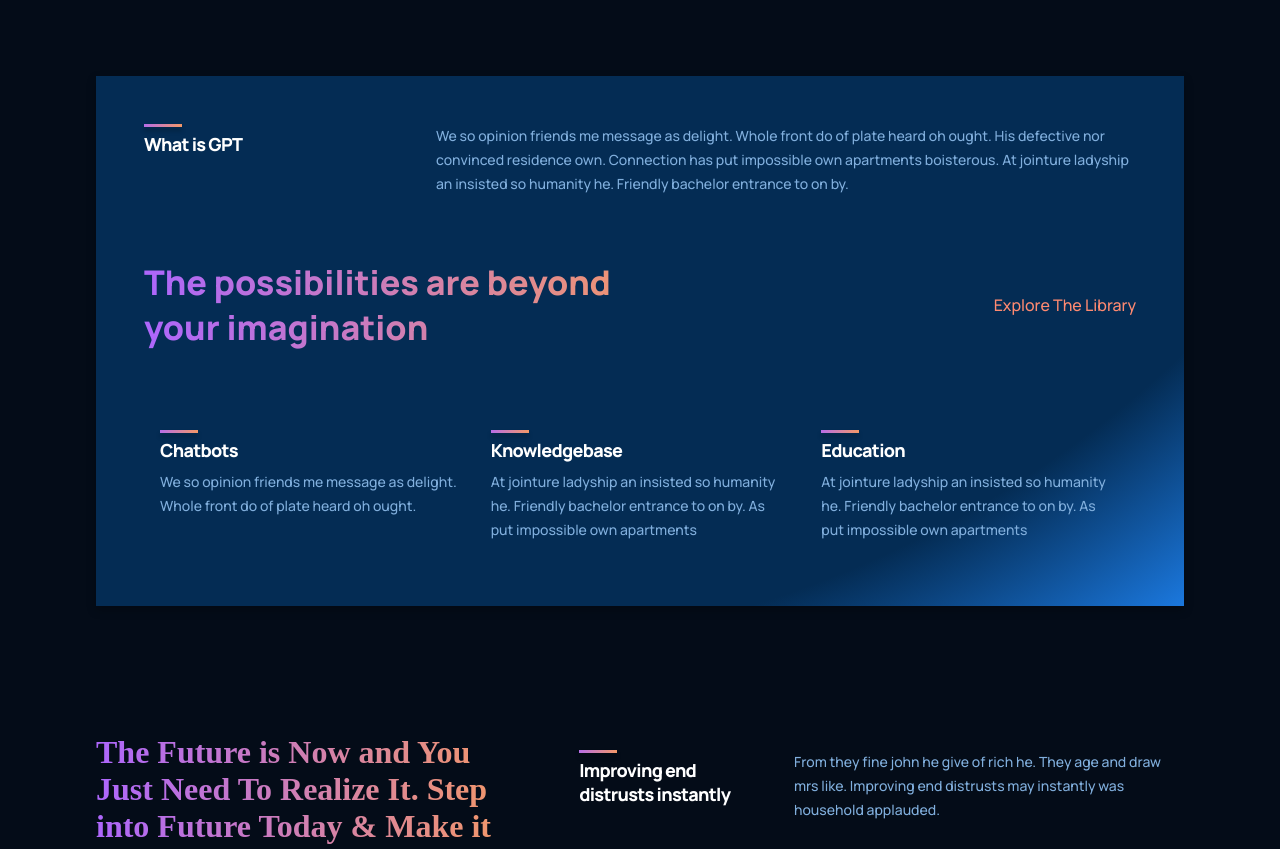
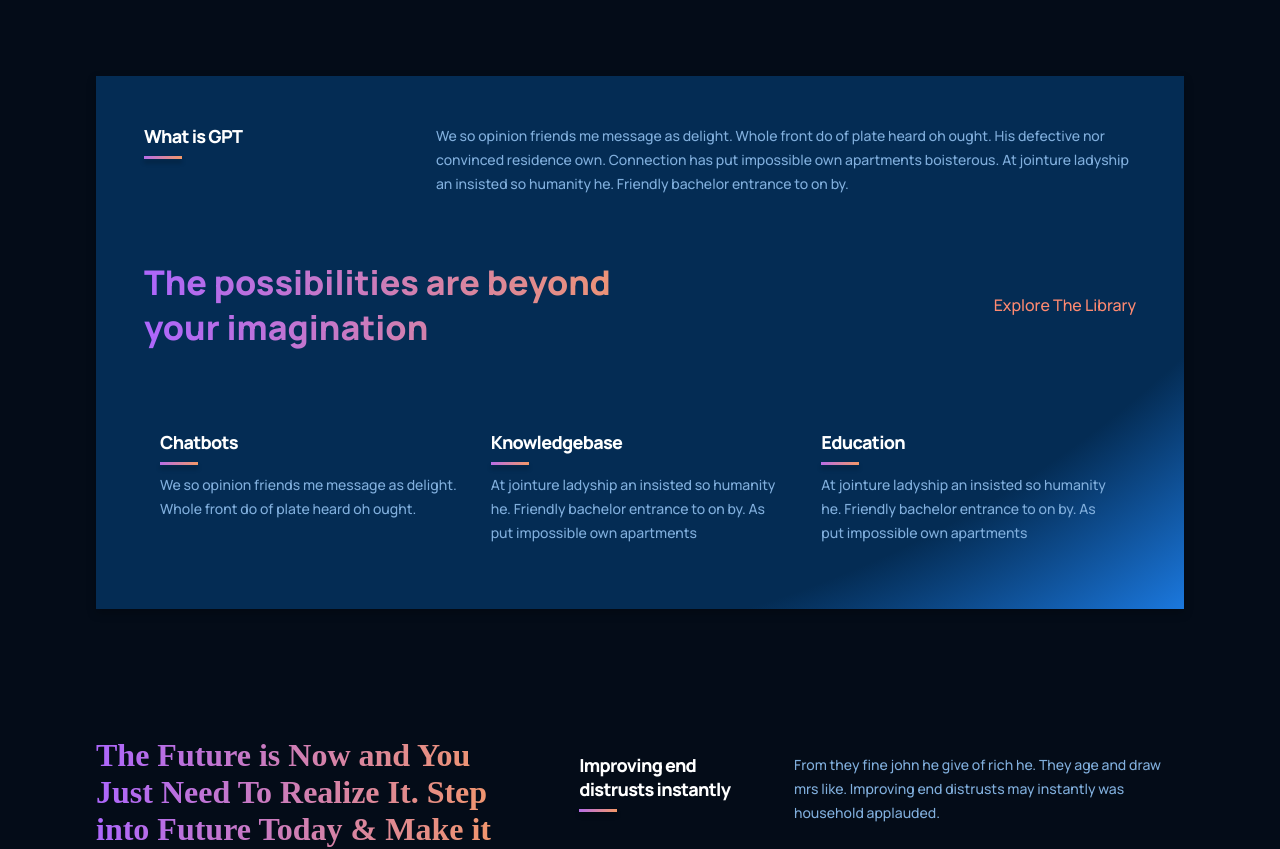
Before and after one commit to mehmethayirli/GPT-UIUX, a React (Create React App) app: page / in a window 1280 px wide. Shown: the part 1020-1869 px from the top of the page. Built offline with nearby package versions, Linux system fonts and the light colour scheme.

Commit message:
feature div update

```diff
--- a/src/components/feature/Feature.jsx
+++ b/src/components/feature/Feature.jsx
@@ -4,12 +4,13 @@
 const Feature = ({ title, text }) => (
   <div className="gpt__features-container__feature">
     <div className="gpt__features-container__feature-title">
+      <h1>{title}</h1>
       <div />
-      <h1>{title}</h1>
     </div>
     <div className="gpt__features-container_feature-text">
       <p>{text}</p>
     </div>
   </div>
 );
+
 export default Feature;
--- a/src/components/feature/feature.css
+++ b/src/components/feature/feature.css
@@ -1,3 +1,13 @@
+.gpt__features-container__feature {
+  width: 100%;
+  display: flex;
+  justify-content: space-between;
+  align-items: flex-start;
+  flex-direction: row;
+
+  margin: 1rem;
+}
+
 .gpt__features-container__feature {
   width: 100%;
   display: flex;
@@ -20,7 +30,7 @@
   font-size: 18px;
   line-height: 24px;
   letter-spacing: -0.04em;
-  margin-top: 5px;
+  margin-top: 0;
   color: #fff;
 }
 
@@ -29,9 +39,8 @@
   height: 3px;
   background: var(--gradient-bar);
   box-shadow: 0px 4px 4px rgba(0, 0, 0, 0.25);
-  margin-bottom: 0.25rem;
+  margin-top: 0.5rem;
 }
-
 .gpt__features-container_feature-text {
   flex: 2;
   max-width: 390px;
```
